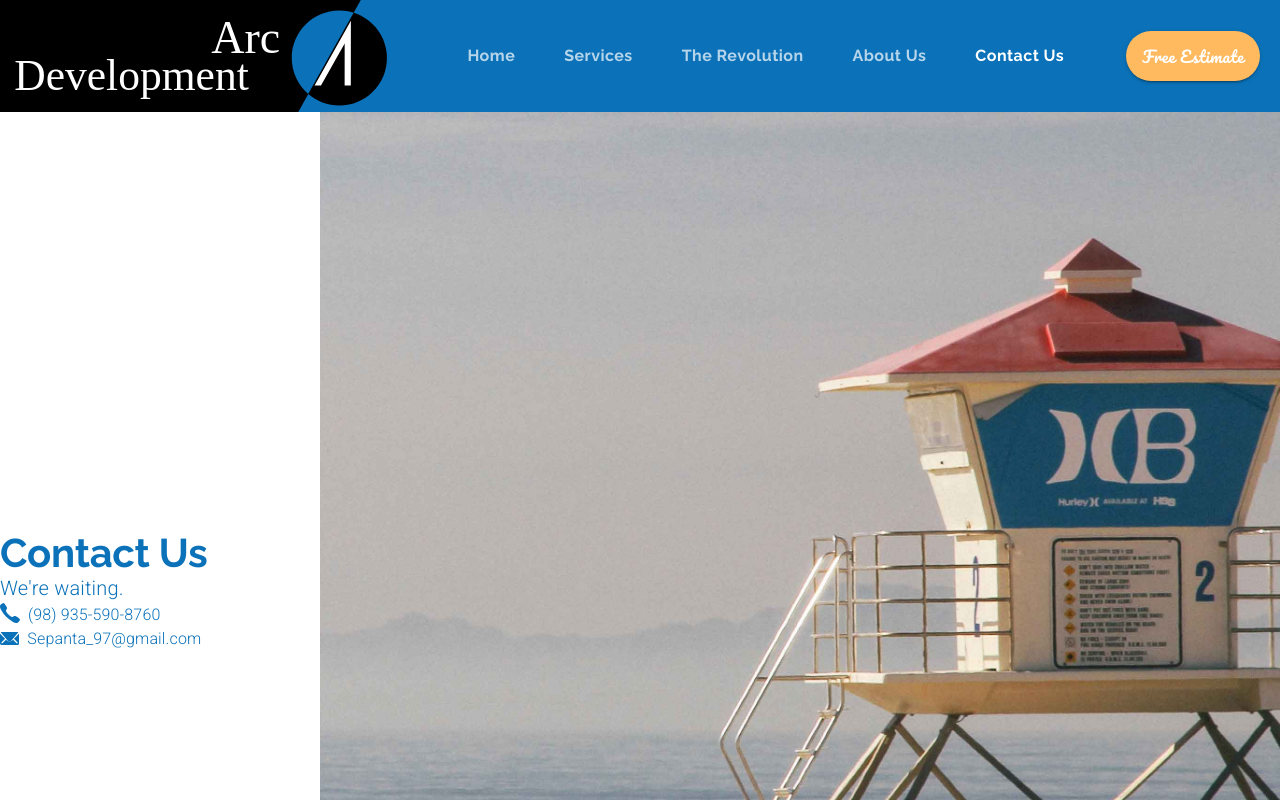
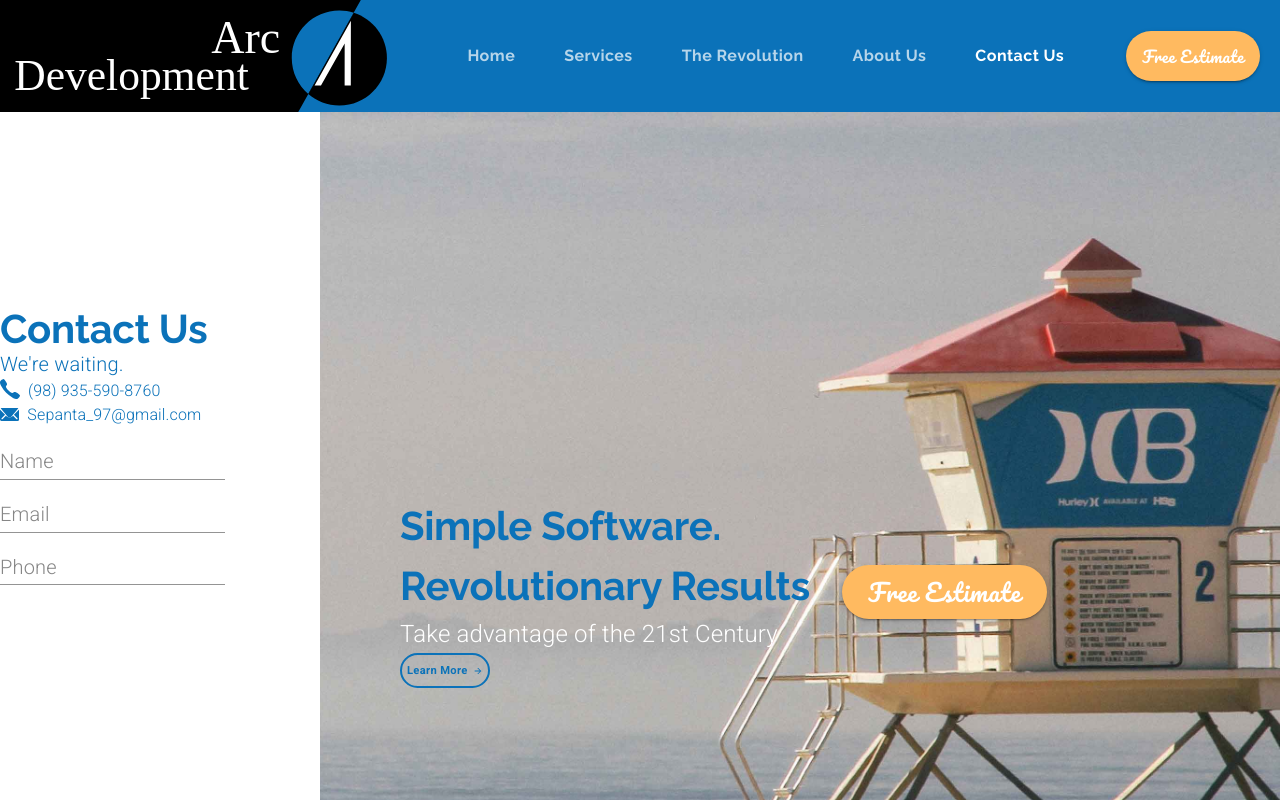
Before and after one commit to SepantaJoshani/Arc-Dev-Clone, a React (Create React App) app: page /contact in a window 1280 px wide. Shown: the top 800 px of the page. Built offline with nearby package versions, Linux system fonts and the light colour scheme.

Commit message:
adding text fields and call2Action(making inputs controlled)

```diff
--- a/src/pages/ContactUs.js
+++ b/src/pages/ContactUs.js
@@ -1,10 +1,18 @@
-import React from "react";
+import React, { useState } from "react";
 import { makeStyles, useTheme } from "@material-ui/styles";
 import { Link } from "react-router-dom";
-import { Grid, Typography } from "@material-ui/core";
+import {
+  Grid,
+  Typography,
+  TextField,
+  Button,
+  useMediaQuery,
+} from "@material-ui/core";
 import background from "../assets/background.jpg";
 import phoneIcon from "../assets/phone.svg";
 import emailIcon from "../assets/email.svg";
+import airplane from "../assets/send.svg";
+import ButtonArrow from "../components/ui/ButtonArrow";
 
 const useStyles = makeStyles((theme) => ({
   background: {
@@ -14,14 +22,46 @@
     backgroundRepeat: "no-repeat",
     height: "60em",
   },
+  estimateBtn: {
+    ...theme.typography.estimate,
+    borderRadius: 50,
+    width: 205,
+    background: theme.palette.common.orange,
+    fontSize: "1.5rem",
+    marginRight: "5rem",
+    marginLeft: "2rem",
+    "&:hover": {
+      background: theme.palette.secondary.light,
+    },
+    [theme.breakpoints.down("sm")]: {
+      marginLeft: 0,
+      marginRight: 0,
+    },
+  },
+  learnButton: {
+    ...theme.typography.learnButton,
+    fontSize: "0.7rem",
+    height: 35,
+    padding: 5,
+    [theme.breakpoints.down("sm")]: {
+      marginBottom: "2rem",
+    },
+  },
 }));
 
-const ContactUs = () => {
+const ContactUs = ({ setValue }) => {
   const classes = useStyles();
   const theme = useTheme();
+  const matchesSM = useMediaQuery(theme.breakpoints.down("sm"));
+
+  const [name, setName] = useState("");
+  const [email, setEmail] = useState("");
+  const [phone, setPhone] = useState("");
+  const [message, setMessage] = useState("");
 
   return (
     <Grid container direciton="row">
+      {/*--------Form Block (Left)--------*/}
       <Grid item container direction="column" justifyContent="center" lg={3}>
         <Grid item>
           <Typography variant="h2" style={{ lineHeight: 1 }}>
@@ -56,7 +96,7 @@
             <img
               src={emailIcon}
               alt="envelop"
-              style={{ marginRight: "0.5rem",verticalAlign:'bottom' }}
+              style={{ marginRight: "0.5rem", verticalAlign: "bottom" }}
             />
           </Grid>
           <Grid item>
@@ -68,8 +108,104 @@
             </Typography>
           </Grid>
         </Grid>
+        <Grid item container>
+          <Grid item>
+            <TextField
+              label="Name"
+              id="name"
+              value={name}
+              onChange={(event) => setName(event.target.value)}
+            />
+          </Grid>
+          <Grid item>
+            <TextField
+              label="Email"
+              id="email"
+              value={email}
+              onChange={(event) => setEmail(event.target.value)}
+            />
+          </Grid>
+          <Grid item>
+            <TextField
+              label="Phone"
+              id="phone"
+              value={phone}
+              onChange={(event) => setPhone(event.target.value)}
+            />
+          </Grid>
+        </Grid>
+        <Grid item>
+          <TextField
+            value={message}
+            id="message"
+            onChange={(event) => setMessage(event.target.value)}
+            multiline
+            minRows={10}
+          />
+        </Grid>
+        <Grid item>
+          <Button variant="contained">
+            Send Message <img src={airplane} alt="airplane" />
+          </Button>
+        </Grid>
       </Grid>
-      <Grid item container className={classes.background} lg={9}></Grid>
+      {/*--------Call 2 Action Block (Right)--------*/}
+      <Grid item container alignItems='center' className={classes.background} lg={9}>
+        <Grid
+          item
+          style={{
+            marginLeft: matchesSM ? 0 : "5rem",
+            textAlign: matchesSM ? "center" : "inherit",
+          }}
+        >
+          <Grid container direction="column">
+            <Grid item>
+              <Typography variant="h2">
+                Simple Software.
+                <br /> Revolutionary Results
+              </Typography>
+              <Typography variant="subtitle2" style={{ fontSize: "1.5rem" }}>
+                Take advantage of the 21st Century
+              </Typography>
+              <Grid
+                container
+                justifyContent={matchesSM ? "center" : "flex-start"}
+                item
+              >
+                <Button
+                  component={Link}
+                  to="/revolution"
+                  variant="outlined"
+                  className={classes.learnButton}
+                  onClick={() => {
+                    setValue(2);
+                  }}
+                >
+                  <span style={{ marginRight: 5 }}>Learn More</span>
+                  <ButtonArrow
+                    width={10}
+                    height={10}
+                    fill={theme.palette.common.blue}
+                  />
+                </Button>
+              </Grid>
+            </Grid>
+          </Grid>
+        </Grid>
+        <Grid item>
+          <Button
+            component={Link}
+            to="/estimate"
+            variant="contained"
+            className={classes.estimateBtn}
+            onClick={() => {
+              setValue(5);
+            }}
+          >
+            Free Estimate
+          </Button>
+        </Grid>
+      </Grid>
     </Grid>
   );
 };
```
